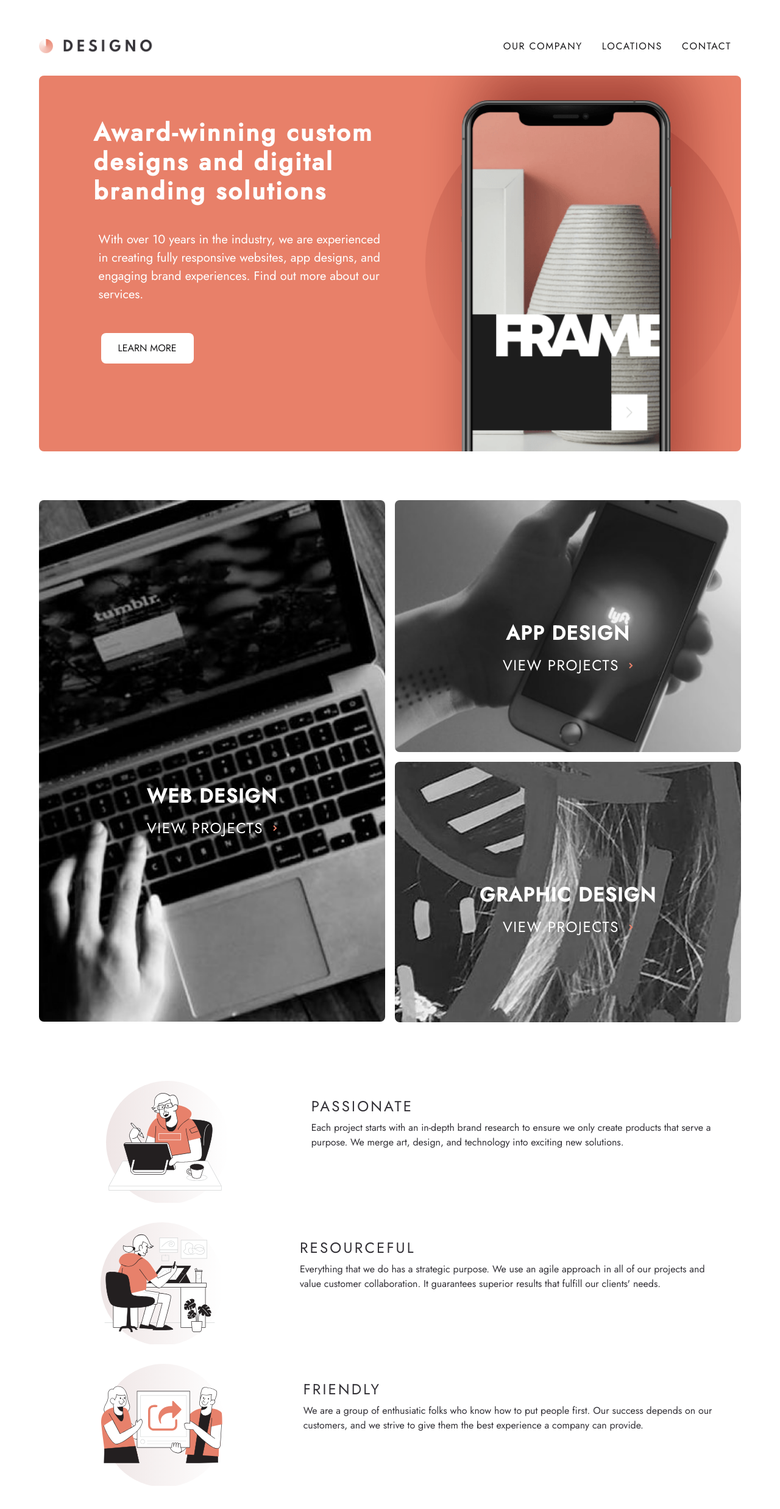
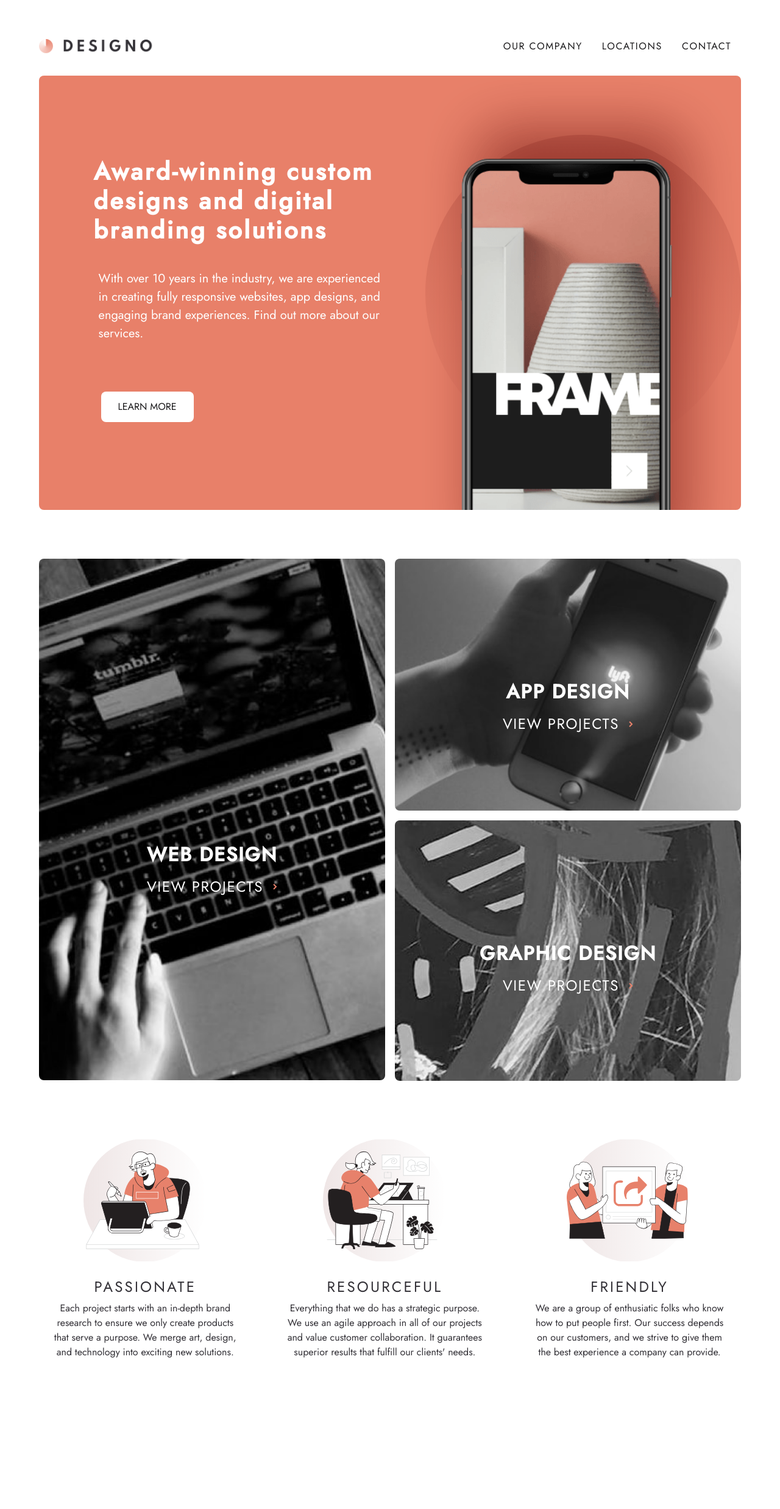
Before and after one commit to Da-vi-de/designo-multipage, a React (Create React App) app: page / in a window 1280 px wide. Shown: the top 2474 px of the page at 61% size. After the commit the page ends 2301 px from the top, so only its background shows below. Built offline with nearby package versions, Linux system fonts and the light colour scheme.

Commit message:
company culture: done

```diff
--- a/src/components/styles/home-styles/main-styles/Main.styled.js
+++ b/src/components/styles/home-styles/main-styles/Main.styled.js
@@ -4,6 +4,7 @@ import { QUERIES } from '../../../../utils/mediaQueries';
 
 export const StyledMain = styled.main`
     margin-top: 1rem;
+    padding-top: 4rem;
     background: var(--color-peach)  url(${bigCirle})  no-repeat 0;
     background-size: auto;
     overflow: hidden;
@@ -16,18 +17,19 @@ export const StyledMain = styled.main`
     h1, p {
        text-align: center;
        color: var(--color-white) ;
-       font-weight: 400;
     }
 
     h1 {
        font-size: var(--font-size-1_5);
        letter-spacing: .2rem;
+       font-weight: 500;
     }
 
     p {
         font-size: var(--font-size-1);
         padding: 1rem 0;
         margin-bottom: 1.5rem;
+        font-weight: 400;
     }
 
     .img-container {
@@ -61,6 +63,7 @@ export const StyledMain = styled.main`
 
         p {
             padding: 0 2.5rem;
+            padding-bottom: 2rem;
             font-size: var(--font-size-1_25);
         }
 }
--- a/src/components/styles/home-styles/passionate-resorceful-friendly-styles/CompanyCulture.styled.js
+++ b/src/components/styles/home-styles/passionate-resorceful-friendly-styles/CompanyCulture.styled.js
@@ -14,7 +14,7 @@ export const StyledCompanyCulture = styled.article`
         justify-content: center;
         background-image: url(${smallCircle});
         background-repeat: no-repeat;
-        background-position: 50% 0;
+        background-position: 50% 55%;
     }
 
     .title, .text {
@@ -59,4 +59,21 @@ export const StyledCompanyCulture = styled.article`
             margin-bottom: .3rem;
         }
     }
+
+    @media ${QUERIES.desktop} {
+        flex-direction: row;
+
+        .content {
+            flex-direction: column;
+        }
+
+        .title-text-tablet-desk {
+            align-items: center;
+        }
+
+        .title, .text {
+            text-align: center;
+        }
+
+    }
 `
```
